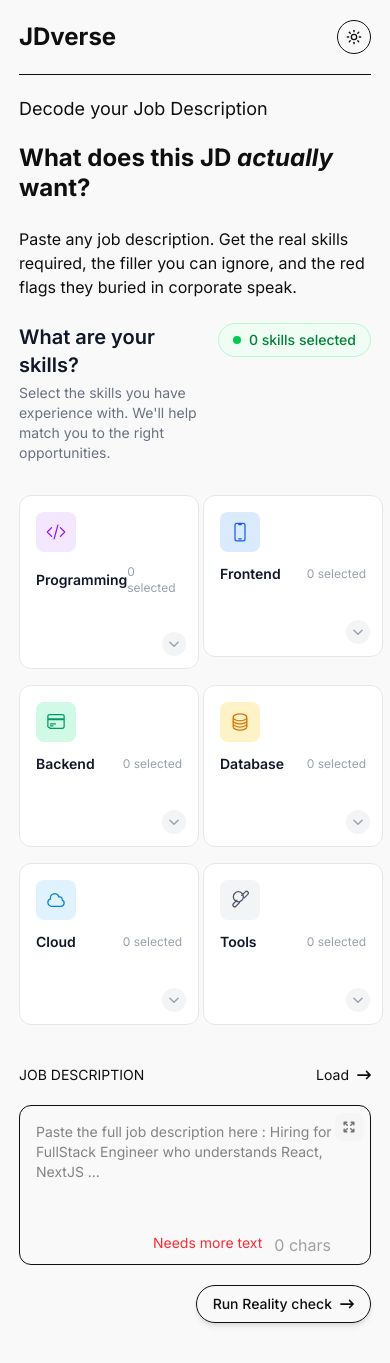
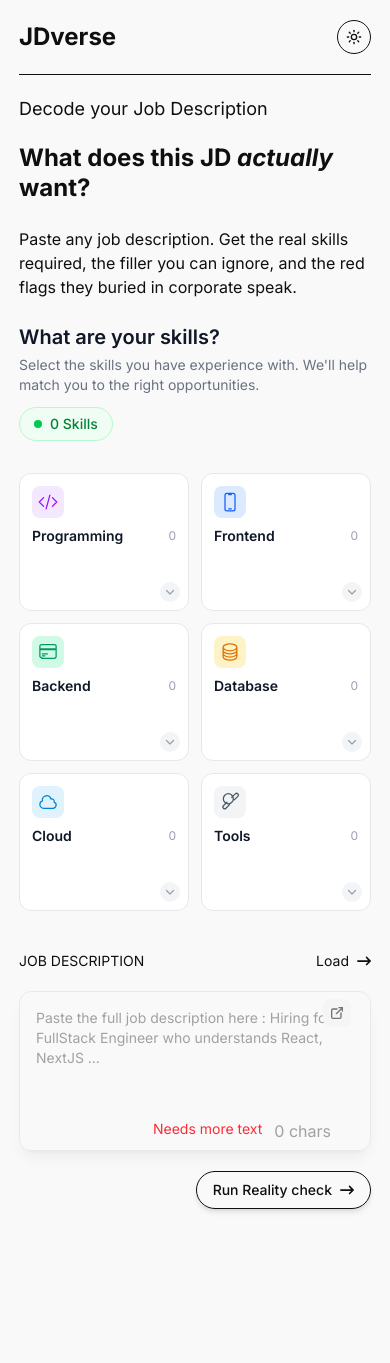
Before and after one commit to 77Gaurav/jdverse, a Next.js app: page / in a window 390 px wide. After the commit the page ends 1249 px from the top, so only its background shows below. Built offline with nearby package versions, Linux system fonts and the light colour scheme.

Commit message:
Responsive UI fixes: fix skill card overflow, placeholder visibility on theme change, reduce grid item size on mobile

```diff
--- a/app/components/JDTextarea.tsx
+++ b/app/components/JDTextarea.tsx
@@ -32,7 +32,7 @@ export default function JDTextarea({
   return (
     <div className="input flex justify-center mt-5 relative">
       <textarea
-        className={`w-full border h-40 sm:h-50 p-4 sm:p-5 rounded-xl text-sm sm:text-base font-['Inter'] overflow-y-auto resize-none ${scrollbarClasses}`}
+        className={`w-full border ${t ? 'border-neutral-700 shadow-black/20 hover:bg-neutral-800/50 placeholder:text-neutral-500' : 'border-neutral-200/80 shadow-black/5 hover:bg-neutral-50 placeholder:text-neutral-400'} shadow-lg h-40 sm:h-50 p-4 sm:p-5 rounded-xl text-sm sm:text-base font-['Inter'] overflow-y-auto resize-none transition-colors duration-500 ${scrollbarClasses}`}
         placeholder="Paste the full job description here : Hiring for FullStack Engineer who understands React, NextJS ..."
         onChange={(e) => setjd(e.target.value)}
         ref={textareaRef}
@@ -41,11 +41,13 @@ export default function JDTextarea({
 
       <button
         onClick={() => setExpanded(true)}
-        className={`absolute top-2 right-2 w-7 h-7 flex items-center justify-center rounded-lg ${t ? 'bg-neutral-800 text-neutral-400 hover:bg-neutral-700 hover:text-white' : 'bg-neutral-100 text-neutral-500 hover:bg-neutral-200 hover:text-neutral-700'} transition-all cursor-pointer`}
+        className={`absolute top-2 right-5 w-7 h-7 flex items-center justify-center rounded-lg ${t ? 'bg-neutral-800 text-neutral-400 hover:bg-neutral-700 hover:text-white' : 'bg-neutral-100 text-neutral-500 hover:bg-neutral-200 hover:text-neutral-700'} transition-all cursor-pointer`}
         title="Expand"
       >
-        <svg className="w-3.5 h-3.5" fill="none" viewBox="0 0 24 24" stroke="currentColor" strokeWidth={2.5}>
-          <path strokeLinecap="round" strokeLinejoin="round" d="M3.75 3.75v4.5m0-4.5h4.5m-4.5 0L9 9M3.75 20.25v-4.5m0 4.5h4.5m-4.5 0L9 15M20.25 3.75h-4.5m4.5 0v4.5m0-4.5L15 9m5.25 11.25h-4.5m4.5 0v-4.5m0 4.5L15 15" />
+        <svg className="w-4 h-4" fill="none" viewBox="0 0 24 24" stroke="currentColor" strokeWidth={2} strokeLinecap="round" strokeLinejoin="round">
+          <path d="M12 6h-6a2 2 0 0 0 -2 2v10a2 2 0 0 0 2 2h10a2 2 0 0 0 2 -2v-6" />
+          <path d="M11 13l9 -9" />
+          <path d="M15 4h5v5" />
         </svg>
       </button>
 
@@ -65,16 +67,16 @@ export default function JDTextarea({
       {expanded && (
         <>
           <div className={`fixed inset-0 ${t ? 'bg-black/30' : 'bg-black/5'} backdrop-blur-sm z-40`} onClick={() => setExpanded(false)} />
-          <div className={`fixed inset-0 m-auto w-[60vw] h-[70vh] ${t ? 'bg-neutral-900/90 border-neutral-700' : 'bg-white/80 border-neutral-200'} backdrop-blur-2xl rounded-2xl shadow-2xl border p-5 z-50 popIn font-['Inter']`}>
-            <div className={`flex justify-between items-center mb-4 pb-3 border-b ${t ? 'border-neutral-700' : 'border-neutral-200'}`}>
+          <div className={`fixed inset-0 m-auto w-[90vw] sm:w-[60vw] h-[70vh] ${t ? 'bg-neutral-900/90 border-neutral-700/80 shadow-black/40' : 'bg-white/95 border-neutral-200/80 shadow-black/10'} backdrop-blur-2xl rounded-2xl shadow-2xl border p-5 z-50 popIn font-['Inter']`}>
+            <div className={`flex flex-wrap items-center justify-between gap-2 mb-4 pb-3 border-b ${t ? 'border-neutral-700' : 'border-neutral-200'}`}>
               <h3 className={`text-lg font-semibold ${t ? 'text-white' : 'text-neutral-800'} tracking-wide`}>Job Description</h3>
               <div className="flex items-center gap-2">
-                <span className={`text-sm font-medium px-3 py-1 rounded-full ${t ? 'bg-neutral-800 text-neutral-300' : 'bg-neutral-100 text-neutral-600'}`}>{charCount} chars</span>
+                <span className={`text-sm font-medium px-3 py-1 rounded-full ${t ? 'bg-neutral-800' : 'bg-neutral-100'} ${charCount < 50 ? 'text-red-500' : 'text-green-600'}`}>{charCount} chars</span>
                 <button onClick={() => setExpanded(false)} className={`text-sm font-bold px-3 py-1.5 rounded-lg ${t ? 'bg-neutral-800 hover:bg-neutral-700 text-neutral-300 hover:text-white border-neutral-600' : 'bg-neutral-100 hover:bg-neutral-200 text-neutral-600 hover:text-neutral-800 border-neutral-300'} transition-all cursor-pointer border shadow-sm`}>ESC</button>
               </div>
             </div>
             <textarea
-              className={`w-full h-[calc(100%-60px)] p-4 rounded-xl text-sm font-['Inter'] overflow-y-auto resize-none border ${t ? 'border-neutral-700 bg-neutral-800 text-neutral-100' : 'border-neutral-200 bg-white text-neutral-900'} ${scrollbarClasses}`}
+              className={`w-full h-[calc(100%-60px)] p-4 rounded-xl text-sm font-['Inter'] overflow-y-auto resize-none border ${t ? 'border-neutral-700 bg-neutral-800 text-neutral-100 placeholder:text-neutral-500' : 'border-neutral-200 bg-white text-neutral-900 placeholder:text-neutral-400'} ${scrollbarClasses}`}
               placeholder="Paste the full job description here ..."
               onChange={(e) => setjd(e.target.value)}
               value={jd}
--- a/app/components/skills/SkillCategoryTabs.tsx
+++ b/app/components/skills/SkillCategoryTabs.tsx
@@ -25,25 +25,34 @@ export default function SkillCategoryTabs({selected,setSelected,theme}:Props){
   return (
     <div className="w-full">
       {/* ── Header ── */}
-      <div className="flex items-start justify-between mb-8">
-        <div className="flex items-start gap-3">
-          <div>
-            <h2 className={`text-xl font-semibold ${theme==='dark' ? 'text-white' : 'text-gray-900'}`}>What are your skills?</h2>
-            <p className={`text-sm ${theme==='dark' ? 'text-gray-400' : 'text-gray-500'} mt-1`}>Select the skills you have experience with. We&apos;ll help match you to the right opportunities.</p>
+      <div className="flex flex-col mb-8">
+        <div className="flex flex-col sm:flex-row items-start justify-between gap-3">
+          <div className="flex items-start gap-3">
+            <div>
+              <h2 className={`text-xl font-semibold ${theme==='dark' ? 'text-white' : 'text-gray-900'}`}>What are your skills?</h2>
+              <p className={`text-sm ${theme==='dark' ? 'text-gray-400' : 'text-gray-500'} mt-1`}>Select the skills you have experience with. We&apos;ll help match you to the right opportunities.</p>
+            </div>
+          </div>
+
+          <div className={`hidden sm:flex items-center gap-2 px-3.5 py-1.5 rounded-full ${theme==='dark' ? 'bg-green-900/20 border-green-800' : 'bg-green-50 border-green-200'} border shrink-0`}>
+            <span className="relative flex w-2 h-2">
+              <span className="absolute inline-flex w-full h-full bg-green-500 rounded-full opacity-75 animate-ping" />
+              <span className="relative inline-flex w-2 h-2 bg-green-500 rounded-full" />
+            </span>
+            <span className={`text-sm font-medium ${theme==='dark' ? 'text-green-400' : 'text-green-700'}`}>{selected.length} Skills</span>
           </div>
         </div>
-
-        <div className={`flex items-center gap-2 px-3.5 py-1.5 rounded-full ${theme==='dark' ? 'bg-green-900/20 border-green-800' : 'bg-green-50 border-green-200'} border shrink-0`}>
+        <div className={`sm:hidden flex items-center gap-2 px-3.5 py-1.5 rounded-full mt-3 ${theme==='dark' ? 'bg-green-900/20 border-green-800' : 'bg-green-50 border-green-200'} border w-fit`}>
           <span className="relative flex w-2 h-2">
             <span className="absolute inline-flex w-full h-full bg-green-500 rounded-full opacity-75 animate-ping" />
             <span className="relative inline-flex w-2 h-2 bg-green-500 rounded-full" />
           </span>
-          <span className={`text-sm font-medium ${theme==='dark' ? 'text-green-400' : 'text-green-700'}`}>{selected.length} skills selected</span>
+          <span className={`text-sm font-medium ${theme==='dark' ? 'text-green-400' : 'text-green-700'}`}>{selected.length} Skills</span>
         </div>
       </div>
 
       {/* ── Category Cards (Bento Grid) ── */}
-      <div className="grid grid-cols-2 md:grid-cols-3 gap-4 mb-10">
+      <div className="grid grid-cols-2 md:grid-cols-3 gap-3 sm:gap-4 mb-10">
         {loading
           ? Array.from({ length: 6 }).map((_, i) => (
               <div key={i} className={`rounded-xl border ${theme==='dark' ? 'border-neutral-700 bg-neutral-800' : 'border-neutral-200 bg-white'} p-4 pb-10 animate-pulse`}>
--- a/app/components/skills/SkillSelection.tsx
+++ b/app/components/skills/SkillSelection.tsx
@@ -105,23 +105,23 @@ export default function SkillSelection({skill,selected,setSelected,theme}:Props)
   }, [open]);
 
   return (
-    <div className="flex-1 min-w-[180px]" ref={ref}>
+    <div className="flex-1 min-w-0" ref={ref}>
       {/* ── Card Trigger ── */}
       <div
         onClick={()=>{setOpen(!open)}}
-        className={`relative p-4 pb-10 rounded-xl border cursor-pointer transition-all duration-200 ${
+        className={`relative p-3 sm:p-4 pb-8 sm:pb-10 rounded-xl border cursor-pointer transition-all duration-200 ${
           open
             ? `${m.activeBorder} ${m.activeRing} ring-2 ${m.activeBg} shadow-md`
             : `${theme==='dark' ? 'border-gray-700 bg-neutral-800 hover:border-gray-500' : 'border-gray-200 bg-white hover:border-gray-300 hover:shadow-sm'}`
         }`}
       >
-        <div className={`w-10 h-10 rounded-lg ${theme==='dark' ? m.darkIconBg : m.iconBg} flex items-center justify-center mb-3`}>
+        <div className={`w-8 sm:w-10 h-8 sm:h-10 rounded-lg ${theme==='dark' ? m.darkIconBg : m.iconBg} flex items-center justify-center mb-2 sm:mb-3`}>
           <CategoryIcon category={skill} className={theme==='dark' ? m.darkIconColor : m.iconColor} />
         </div>
 
         <div className="flex items-center justify-between mb-2">
           <h4 className={`text-sm font-semibold ${theme==='dark' ? 'text-white' : 'text-gray-900'} capitalize`}>{skill}</h4>
-          <span className={`text-xs ${theme==='dark' ? 'text-gray-500' : 'text-gray-400'}`}>{selectedInCategory.length} selected</span>
+          <span className={`text-xs ${theme==='dark' ? 'text-gray-500' : 'text-gray-400'}`}>{selectedInCategory.length}</span>
         </div>
 
         <div className="flex items-center gap-1.5 h-6 overflow-hidden">
@@ -137,10 +137,10 @@ export default function SkillSelection({skill,selected,setSelected,theme}:Props)
           )}
         </div>
 
-        <div className={`absolute bottom-3 right-3 w-6 h-6 rounded-full flex items-center justify-center transition-colors ${
+        <div className={`absolute bottom-2 sm:bottom-3 right-2 sm:right-3 w-5 sm:w-6 h-5 sm:h-6 rounded-full flex items-center justify-center transition-colors ${
           open ? "bg-purple-100" : `${theme==='dark' ? 'bg-gray-700' : 'bg-gray-100'}`
         }`}>
-          <svg className={`w-3.5 h-3.5 transition-transform duration-200 ${open ? "rotate-180 text-purple-600" : `${theme==='dark' ? 'text-gray-500' : 'text-gray-400'}`}`} fill="none" viewBox="0 0 24 24" stroke="currentColor" strokeWidth={2.5}>
+          <svg className={`w-3 sm:w-3.5 h-3 sm:h-3.5 transition-transform duration-200 ${open ? "rotate-180 text-purple-600" : `${theme==='dark' ? 'text-gray-500' : 'text-gray-400'}`}`} fill="none" viewBox="0 0 24 24" stroke="currentColor" strokeWidth={2.5}>
             <path strokeLinecap="round" strokeLinejoin="round" d="M19 9l-7 7-7-7" />
           </svg>
         </div>
@@ -150,22 +150,22 @@ export default function SkillSelection({skill,selected,setSelected,theme}:Props)
       {open && (
         <>
         <div className={`fixed inset-0 ${theme==='dark' ? 'bg-black/30' : 'bg-black/5'} backdrop-blur-sm z-40`} onClick={() => setOpen(false)} />
-        <div className={`fixed inset-0 m-auto w-[60vw] max-h-[60vh] overflow-y-auto ${theme==='dark' ? 'bg-gray-900/90 border-gray-700' : 'bg-white/15 border-white/30'} backdrop-blur-2xl rounded-2xl shadow-2xl border p-5 z-50 popIn font-['Inter']`}>
+        <div className={`fixed inset-0 m-auto w-[90vw] sm:w-[70vw] md:w-[60vw] max-h-[60vh] overflow-y-auto ${theme==='dark' ? 'bg-gray-900/90 border-gray-700' : 'bg-white/15 border-white/30'} backdrop-blur-2xl rounded-2xl shadow-2xl border p-3 sm:p-5 z-50 popIn font-['Inter']`}>
           <div className={`flex justify-between items-center mb-4 pb-3 border-b ${theme==='dark' ? 'border-gray-700' : 'border-white/20'}`}>
-            <h3 className={`text-xl font-semibold capitalize ${theme==='dark' ? 'text-white' : 'text-gray-800'} tracking-wide`}>{skill} Skills</h3>
+            <h3 className={`text-xl font-semibold capitalize ${theme==='dark' ? 'text-white' : 'text-gray-800'} tracking-wide`}>{skill}</h3>
             <div className="flex items-center gap-2">
-              <span className={`text-sm font-medium px-3 py-1 rounded-full ${theme==='dark' ? 'bg-gray-800 text-gray-300' : 'bg-white/40 text-gray-700'}`}>{selectedInCategory.length} selected</span>
+              <span className={`text-sm font-medium px-3 py-1 rounded-full ${theme==='dark' ? 'bg-gray-800 text-gray-300' : 'bg-white/40 text-gray-700'}`}>{selectedInCategory.length}</span>
               <button onClick={() => setOpen(false)} className={`text-sm font-bold px-3 py-1.5 rounded-lg ${theme==='dark' ? 'bg-gray-800 hover:bg-gray-700 text-gray-300 border-gray-600' : 'bg-neutral-100 hover:bg-white/50 text-gray-600 border-neutral-300'} transition-all cursor-pointer border shadow-sm`}>ESC</button>
             </div>
           </div>
-          <div className="grid grid-cols-2 sm:grid-cols-3 md:grid-cols-4 gap-2">
+          <div className="grid grid-cols-2 sm:grid-cols-3 md:grid-cols-4 gap-1.5 sm:gap-2 overflow-hidden">
             {filteredSkills.map((item:Skill)=>{
               const isSelected = selected.includes(item.label);
               return(
                 <button
                 key={item.id}
                 onClick={()=>{toggleSkill(item.label)}}
-                className={`flex items-center gap-2 px-3 py-2.5 rounded-xl text-sm font-medium transition-all duration-100 cursor-pointer ${
+                className={`flex items-center gap-1.5 sm:gap-2 px-2 sm:px-3 py-1.5 sm:py-2.5 rounded-xl text-xs sm:text-sm font-medium transition-all duration-100 cursor-pointer min-w-0 ${
                   isSelected
                     ? `${theme==='dark' ? 'bg-blue-900/30 text-blue-300 ring-blue-700' : 'bg-white/20 text-blue-700 ring-white/40'} ring-1 shadow-sm`
                     : `${theme==='dark' ? 'bg-gray-800 text-gray-300 hover:bg-gray-700 hover:text-white' : 'bg-white/20 text-gray-700 hover:bg-white/40 hover:text-gray-900'} hover:shadow-sm active:scale-[0.98]`
@@ -178,7 +178,7 @@ export default function SkillSelection({skill,selected,setSelected,theme}:Props)
                   ) : (
                     <span className="w-4 shrink-0" />
                   )}
-                  {item.label}
+                  <span className="truncate">{item.label}</span>
                 </button>
               )
             })}
```
